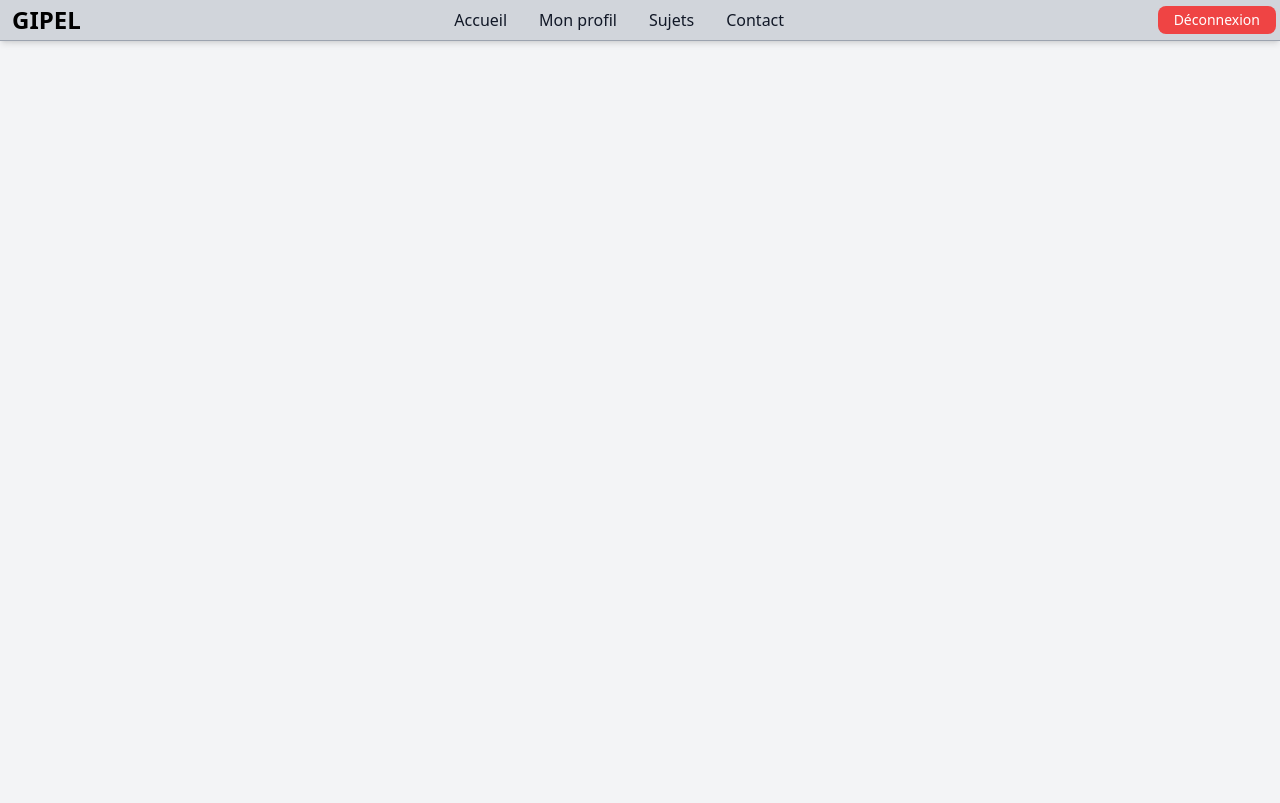
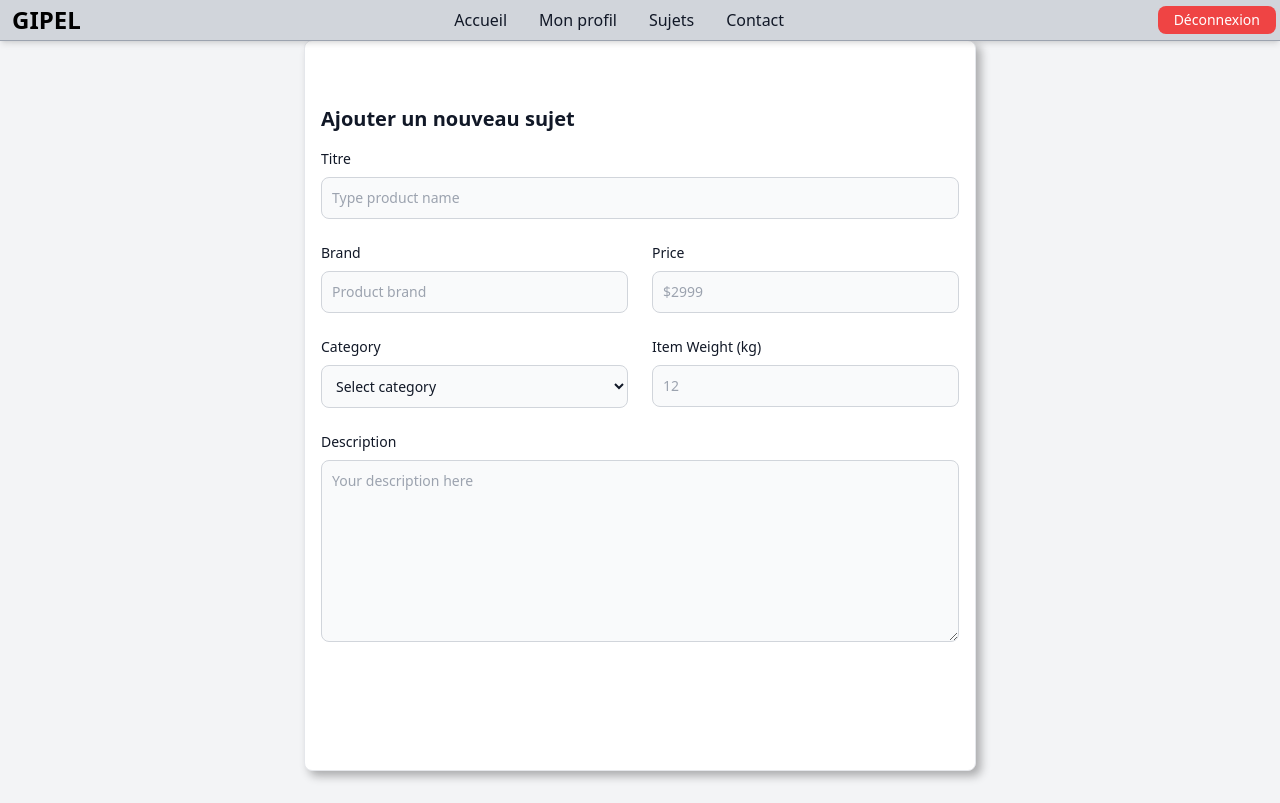
Before and after one commit to OLG22/simple-project-mgmt-vite-tailwind, a React (Vite) app: page /pages/private/addCard in a window 1280 px wide. Built offline with nearby package versions, Linux system fonts and the light colour scheme; no server answers; sample sign-in values are in the browser's storage.

Commit message:
Page AddCard + bouton v1

```diff
--- a/src/App.jsx
+++ b/src/App.jsx
@@ -11,8 +11,9 @@ import PrivateHome from "./pages/private/privateHome/PrivateHome";
 import Cards from "./pages/private/cards/Cards";
 import UserProfile from "./pages/private/userProfile/UserProfile";
 import Sidebar from './components/Sidebar';
+import AddCard from './pages/private/cards/AddCard';
 
-function App() {
+export default function App() {
   const { modalState } = useContext(UserContext)
 
   return (
@@ -24,6 +25,7 @@ function App() {
         <Route path="pages/private" element={<Private />}>
           <Route path="privateHome" element={<PrivateHome />} />
           <Route path="cards" element={<Cards />} />
+          <Route path="addCard" element={<AddCard />} />
           <Route path="userProfile" element={<UserProfile />} />
         </Route>
       </Routes>
@@ -33,5 +35,3 @@ function App() {
     </>
   )
 }
-
-export default App
--- a/src/components/Card.jsx
+++ b/src/components/Card.jsx
@@ -23,7 +23,7 @@ export default function Card({ subject, date, status, owner, cardId }) {
 
     return (
         <>
-            <div className="w-full px-4 m-2 bg-white border border-gray-200 rounded-lg shadow-[5px_5px_10px_0px_rgba(0,0,0,0.3)] dark:bg-gray-800 dark:border-gray-700">
+            <div className="w-auto px-4 my-2 bg-white border border-gray-200 rounded-lg shadow-[5px_5px_10px_0px_rgba(0,0,0,0.3)] dark:bg-gray-800 dark:border-gray-700">
                 <div className="flex justify-center items-center">
                     <div className="text-[14px] leading-10 w-full font-bold truncate text-gray-900 dark:text-white" onClick={toggleExpansion}>{subject}</div>
                     <div className="relative max-w-sm">
--- /dev/null
+++ b/src/pages/private/cards/AddCard.jsx
@@ -0,0 +1,50 @@
+import React from 'react'
+
+export default function AddCard() {
+  return (
+    <>
+    <section className="">
+  <div className="px-4 mx-auto my-8 max-w-2xl lg:py-16 border bg-white border-gray-200 rounded-lg shadow-[5px_5px_10px_0px_rgba(0,0,0,0.3)]">
+      <h2 className="mb-4 text-xl font-bold text-gray-900 dark:text-white">Ajouter un nouveau sujet</h2>
+      <form action="#">
+          <div className="grid gap-4 sm:grid-cols-2 sm:gap-6">
+              <div className="sm:col-span-2">
+                  <label htmlFor="name" className="block mb-2 text-sm font-medium text-gray-900 dark:text-white">Titre</label>
+                  <input type="text" name="name" id="name" className="bg-gray-50 border border-gray-300 text-gray-900 text-sm rounded-lg focus:ring-primary-600 focus:border-primary-600 block w-full p-2.5 dark:bg-gray-700 dark:border-gray-600 dark:placeholder-gray-400 dark:text-white dark:focus:ring-primary-500 dark:focus:border-primary-500" placeholder="Type product name" required=""/>
+              </div>
+              <div className="w-full">
+                  <label htmlFor="brand" className="block mb-2 text-sm font-medium text-gray-900 dark:text-white">Brand</label>
+                  <input type="text" name="brand" id="brand" className="bg-gray-50 border border-gray-300 text-gray-900 text-sm rounded-lg focus:ring-primary-600 focus:border-primary-600 block w-full p-2.5 dark:bg-gray-700 dark:border-gray-600 dark:placeholder-gray-400 dark:text-white dark:focus:ring-primary-500 dark:focus:border-primary-500" placeholder="Product brand" required=""/>
+              </div>
+              <div className="w-full">
+                  <label htmlFor="price" className="block mb-2 text-sm font-medium text-gray-900 dark:text-white">Price</label>
+                  <input type="number" name="price" id="price" className="bg-gray-50 border border-gray-300 text-gray-900 text-sm rounded-lg focus:ring-primary-600 focus:border-primary-600 block w-full p-2.5 dark:bg-gray-700 dark:border-gray-600 dark:placeholder-gray-400 dark:text-white dark:focus:ring-primary-500 dark:focus:border-primary-500" placeholder="$2999" required=""/>
+              </div>
+              <div>
+                  <label htmlFor="category" className="block mb-2 text-sm font-medium text-gray-900 dark:text-white">Category</label>
+                  <select id="category" className="bg-gray-50 border border-gray-300 text-gray-900 text-sm rounded-lg focus:ring-primary-500 focus:border-primary-500 block w-full p-2.5 dark:bg-gray-700 dark:border-gray-600 dark:placeholder-gray-400 dark:text-white dark:focus:ring-primary-500 dark:focus:border-primary-500">
+                      <option selected="">Select category</option>
+                      <option value="TV">TV/Monitors</option>
+                      <option value="PC">PC</option>
+                      <option value="GA">Gaming/Console</option>
+                      <option value="PH">Phones</option>
+                  </select>
+              </div>
+              <div>
+                  <label htmlFor="item-weight" className="block mb-2 text-sm font-medium text-gray-900 dark:text-white">Item Weight (kg)</label>
+                  <input type="number" name="item-weight" id="item-weight" className="bg-gray-50 border border-gray-300 text-gray-900 text-sm rounded-lg focus:ring-primary-600 focus:border-primary-600 block w-full p-2.5 dark:bg-gray-700 dark:border-gray-600 dark:placeholder-gray-400 dark:text-white dark:focus:ring-primary-500 dark:focus:border-primary-500" placeholder="12" required=""/>
+              </div>
+              <div className="sm:col-span-2">
+                  <label htmlFor="description" className="block mb-2 text-sm font-medium text-gray-900 dark:text-white">Description</label>
+                  <textarea id="description" rows="8" className="block p-2.5 w-full text-sm text-gray-900 bg-gray-50 rounded-lg border border-gray-300 focus:ring-primary-500 focus:border-primary-500 dark:bg-gray-700 dark:border-gray-600 dark:placeholder-gray-400 dark:text-white dark:focus:ring-primary-500 dark:focus:border-primary-500" placeholder="Your description here"></textarea>
+              </div>
+          </div>
+          <button type="submit" className="inline-flex items-center px-5 py-2.5 mt-4 sm:mt-6 text-sm font-medium text-center text-white bg-primary-700 rounded-lg focus:ring-4 focus:ring-primary-200 dark:focus:ring-primary-900 hover:bg-primary-800">
+              Add product
+          </button>
+      </form>
+  </div>
+</section>
+    </>
+  )
+}
--- a/src/pages/private/cards/Cards.jsx
+++ b/src/pages/private/cards/Cards.jsx
@@ -1,5 +1,6 @@
 import React, { useState, useEffect } from 'react';
 import Card from '../../../components/Card';
+import { useNavigate } from 'react-router-dom';
 // import { collection, getDocs } from "firebase/firestore";
 // import firebase from 'firebase/app';
 // import 'firebase/firestore';
@@ -17,9 +18,16 @@ export default function Cards() {
         { subject: "Sujet 4 : Lorem ipsum dolor sit amet, consectetur adipisicing elit. Obcaecati amet repellendus doloremque! Voluptatibus.", date: "31/01/1980", status: "Terminé", owner: "UID2", cardId: 4 },
     ]
 
+    const navigate = useNavigate()
+
     return (
-        <div className="py-5 px-10 w-full ">
+        <>
+        <div className="flex justify-end items-center py-5 px-10">
+        <button type="button" className="text-white bg-gradient-to-r from-blue-500 via-blue-600 to-blue-700 hover:bg-gradient-to-br focus:ring-4 focus:outline-none focus:ring-blue-300 dark:focus:ring-blue-800 shadow-lg shadow-blue-500/50 dark:shadow-lg dark:shadow-blue-800/80 font-medium rounded-lg text-sm px-5 py-2.5 text-center" onClick={() => navigate("../addCard")}>Ajouter un sujet</button>
+        </div>
+        <div className="px-10 w-full ">
             {cardsList.map((card, index) => <Card {...card} key={card.cardId} />)}
         </div>
+        </>
     )
 }
```
